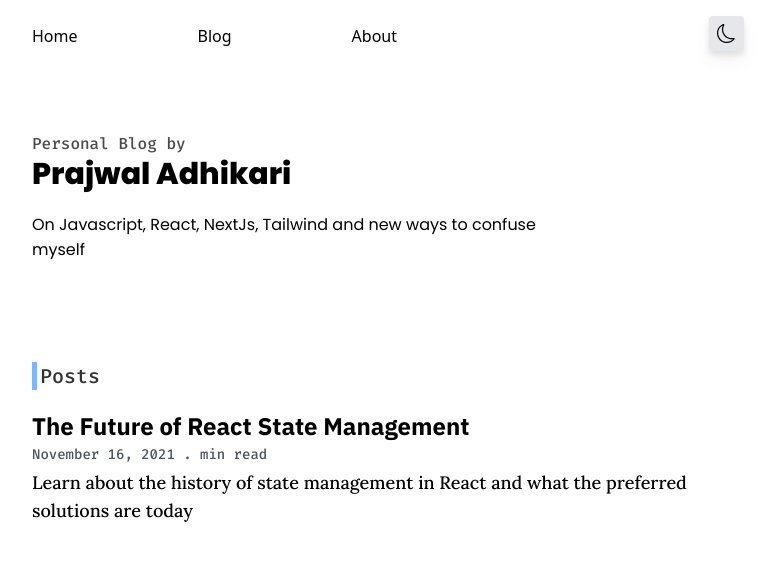
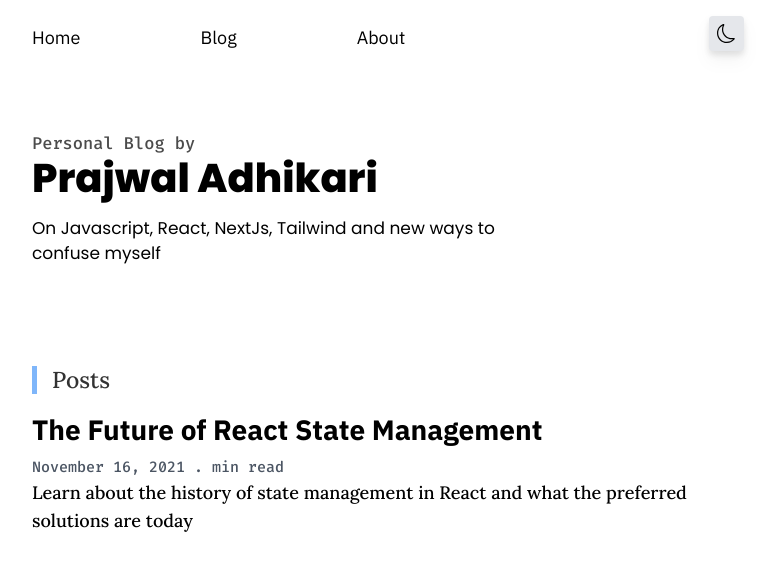
Before and after one commit to Prajwalad101/personal-blog, a Next.js app: page / in a window 1280 px wide. Shown: the top 570 px of the page, without its empty margins (252-1028 px from the left). Built offline with nearby package versions, Linux system fonts and the light colour scheme.

Commit message:
make the home page more responsive

```diff
--- a/components/content/post.js
+++ b/components/content/post.js
@@ -10,9 +10,11 @@ function Post(props) {
       <Link href={linkPath}>
         <a>
           {/* Title */}
-          <h1 className='font-IBM font-black mb-3 text-2xl '>{title}</h1>
+          <h1 className='font-IBM font-black mb-[10px] text-2xl md:text-[28px] '>
+            {title}
+          </h1>
           {/* Date */}
-          <p className='font-firaCode text-sm font-medium text-gray-600 mb-1'>
+          <p className='font-firaCode text-[15px] font-medium text-gray-600'>
             November 16, 2021 . {readTime} min read
           </p>
           {/* Excerpt */}
--- a/components/content/posts.js
+++ b/components/content/posts.js
@@ -5,7 +5,7 @@ function Posts(props) {
   const { posts } = props;
   return (
     <>
-      <h1 className='font-firaCode font-medium text-xl opacity-80 mb-5 border-l-5 pl-3 border-blue-400'>
+      <h1 className='font-lora font-medium text-xl opacity-80 mb-5 border-l-5 pl-[15px] md:text-[23px] border-blue-400'>
         Posts
       </h1>
       <div className='space-y-9'>
--- a/components/heading.js
+++ b/components/heading.js
@@ -2,7 +2,7 @@ import Image from 'next/image';
 
 function Heading() {
   return (
-    <div className='mt-14 mb-20 flex flex-col sm:flex-row-reverse items-start justify-between sm:mt-20'>
+    <div className='mt-14 mb-20 flex flex-col sm:flex-row-reverse items-start justify-between sm:mt-20 sm:gap-16'>
       <div className='w-[90px] sm:w-[120px] mb-6'>
         <Image
           src='/images/profile.png'
@@ -11,14 +11,14 @@ function Heading() {
           layout='responsive'
         />
       </div>
-      <div className='pr-12'>
-        <span className='opacity-70 text-heading2 font-firaCode font-medium '>
+      <div className='sm:pr-12 sm:w-10/12'>
+        <span className='opacity-70 text-heading2 font-firaCode font-medium md:text-[17px]'>
           Personal Blog by
         </span>
-        <h1 className='font-Poppins font-extrabold text-3xl '>
+        <h1 className='font-Poppins font-extrabold text-3xl md:text-[40px] md:pt-1 '>
           Prajwal Adhikari
         </h1>
-        <p className='font-Poppins font-normal text-heading2 my-5 '>
+        <p className='font-Poppins font-normal text-heading2 my-5 md:text-[17px]'>
           On Javascript, React, NextJs, Tailwind and new ways to confuse myself
         </p>
       </div>
--- a/components/navigation/nav-item.js
+++ b/components/navigation/nav-item.js
@@ -16,13 +16,19 @@ function NavItem({ active }) {
   return (
     <ul className={navClassName}>
       <li className={linkClassName}>
-        <button>Home</button>
+        <button>
+          <span className='font-IBM md:text-lg'>Home</span>
+        </button>
       </li>
       <li className={linkClassName}>
-        <button>Blog</button>
+        <button>
+          <span className='font-IBM md:text-lg'>Blog</span>
+        </button>
       </li>
       <li className={linkClassName}>
-        <button>About</button>
+        <button>
+          <span className='font-IBM md:text-lg'>About</span>
+        </button>
       </li>
     </ul>
   );
```
